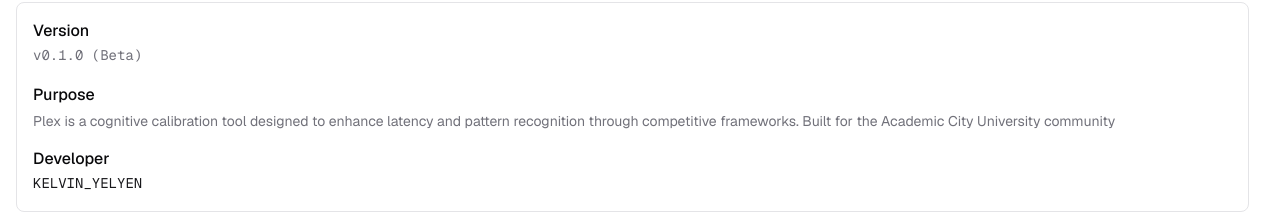
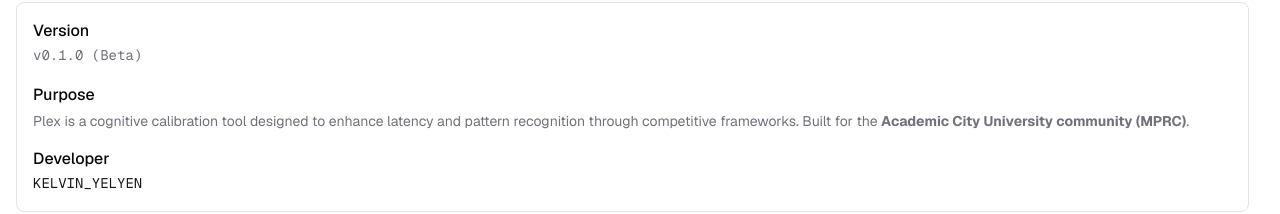
Before and after one commit to kelvinyelyen/plex, a Next.js app: page /settings in a window 1280 px wide. Shown: the part 398-612 px from the top of the page. Built offline with nearby package versions, Linux system fonts and the light colour scheme; no server answers.

Commit message:
Update page.tsx

```diff
--- a/src/app/settings/page.tsx
+++ b/src/app/settings/page.tsx
@@ -35,7 +35,7 @@
                         <div>
                             <span className="block font-medium">Purpose</span>
                             <p className="text-sm text-muted-foreground mt-1">
-                                Plex is a cognitive calibration tool designed to enhance latency and pattern recognition through competitive frameworks. Built for the Academic City University community
+                                Plex is a cognitive calibration tool designed to enhance latency and pattern recognition through competitive frameworks. Built for the <strong>Academic City University community (MPRC)</strong>.
                             </p>
                         </div>
                         <div>
```
